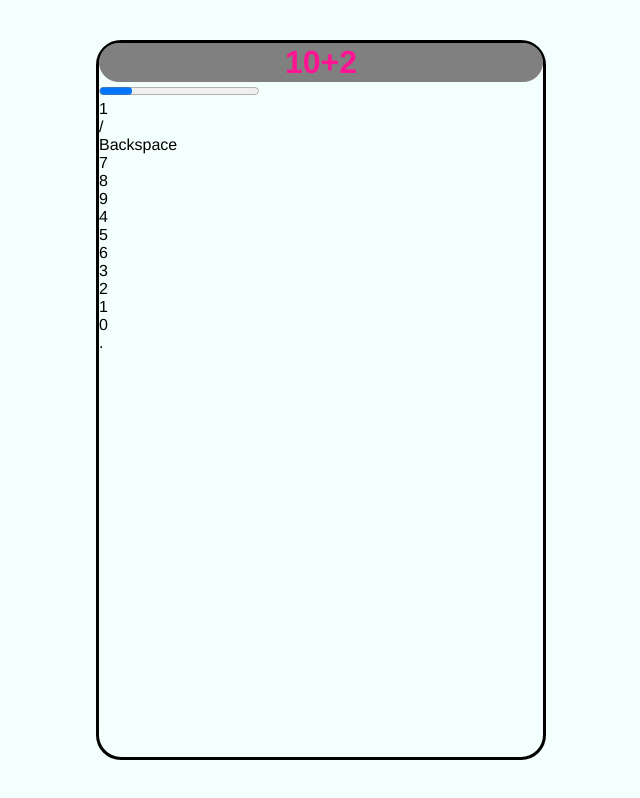
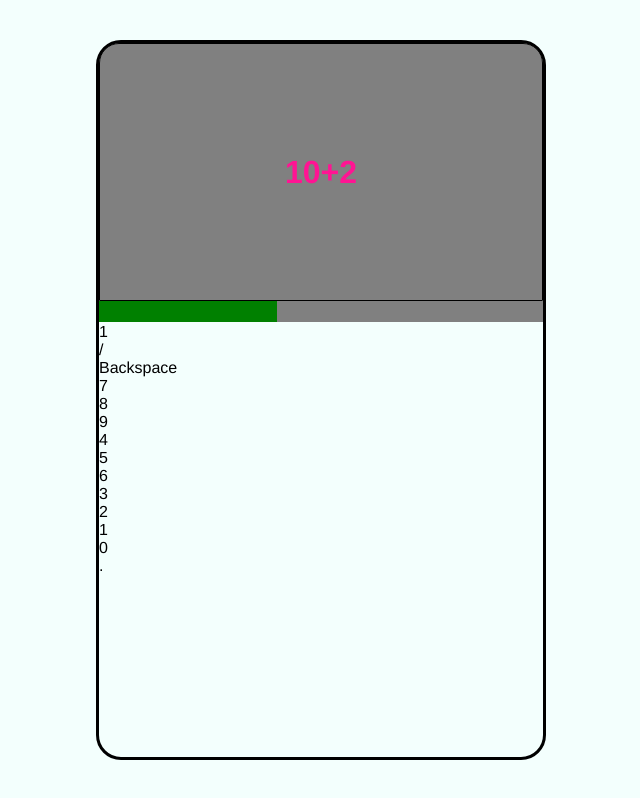
Before and after one commit to kaleigh207/QuizNode, a website: page client/index.html in a window 1280 px wide. Shown: the whole page, without its empty margins (319-959 px from the left). Drawn offline with Linux system fonts and the light colour scheme.

Commit message:
progress bar

```diff
--- a/client/index.html
+++ b/client/index.html
@@ -7,6 +7,7 @@
 
     <style type="text/css">
       * { box-sizing: border-box; }
+
       html, body {
         width: 100%;
         font-family: "HelveticaNeue-Light", "Helvetica Neue Light", "Helvetica Neue", Helvetica, Arial, "Lucida Grande", sans-serif;
@@ -26,27 +27,31 @@
         left:0; right:0;
         border: 3px solid;
         border-radius: 25px;
-
-
       }
 
       h1 {
-        margin: auto;
-        border: 1px solid;
-        border-radius: 25px;
-        border-color: grey;
+        margin: 0;
+        border: 1px solid black;
+        border-radius: 20px 20px 0 0;
+        line-height: 8;
         background-color: grey;
         text-align: center;
         color: deeppink;
       }
 
+      progress {
+        width: 100%;
+        height: 3%;
+        -webkit-appearance: none;
+        appearance: none;
+      }
 
     </style>
   </head>
   <body>
     <main>
       <h1> 10+2 </h1>
-      <progress></progress>
+      <progress value="4" max="10"></progress>
       <div class="entry"> 1</div>
       <div class="numberEntry">
         <div> / </div>
```
